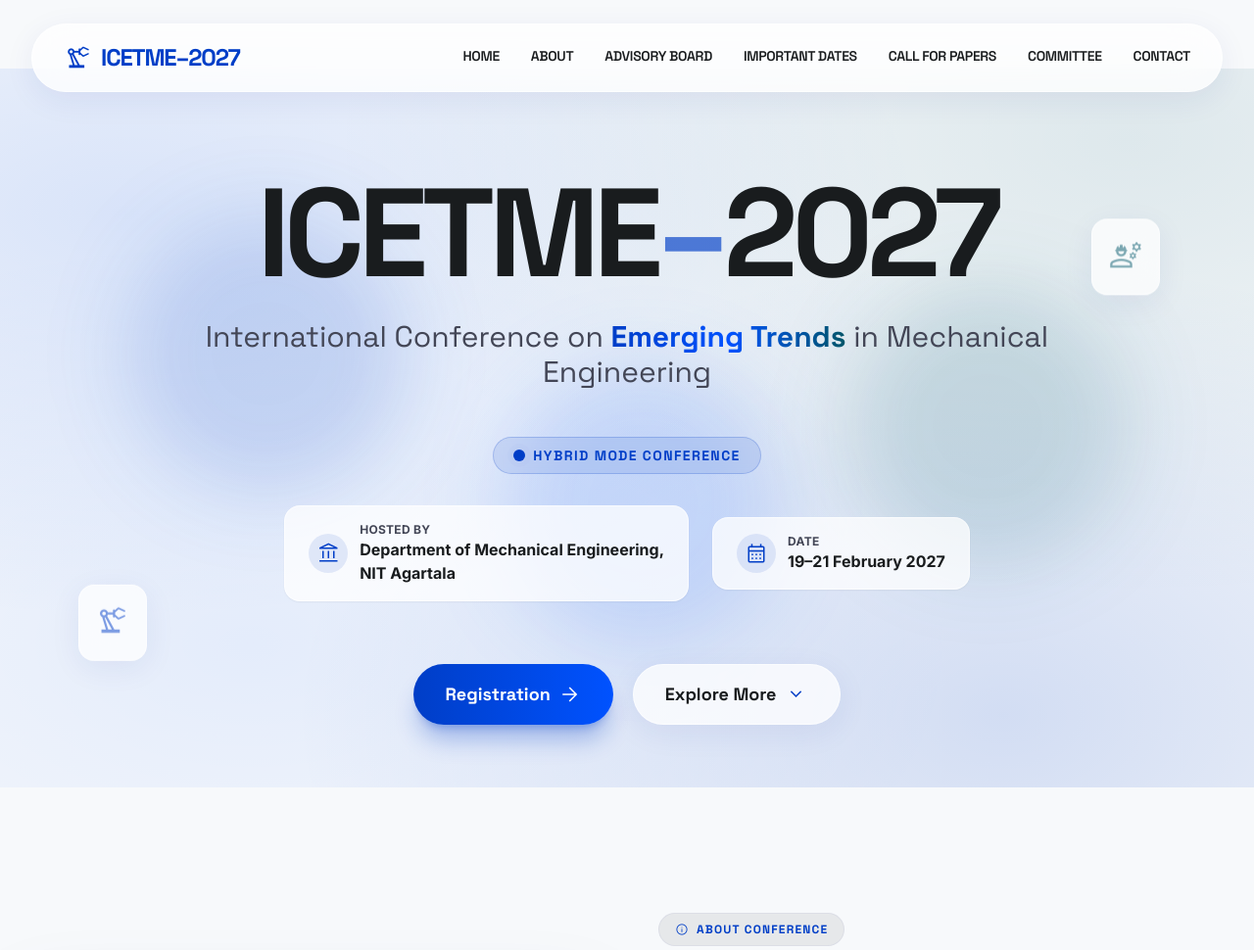
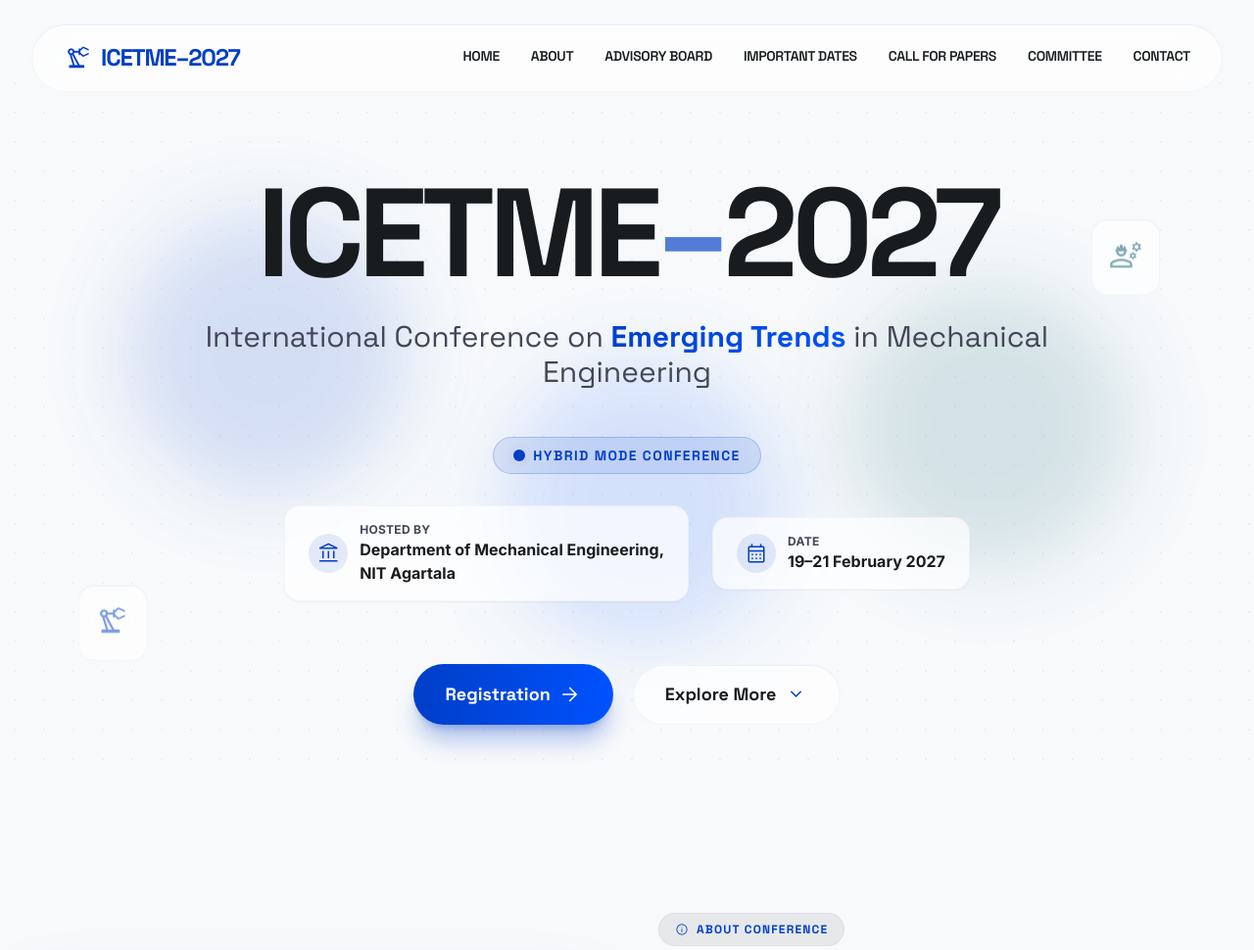
Before and after one commit to Kalyan-udd/ICETME-2027, a FastAPI app: page / in a window 1280 px wide. Shown: the top 970 px of the page at 98% size. Run offline with FastAPI, Linux system fonts and the light colour scheme; some libraries are stand-ins or nearby versions.

Commit message:
Add premium custom styles and utilities to home.css

```diff
--- a/templates/static/css/home.css
+++ b/templates/static/css/home.css
@@ -52,3 +52,85 @@
     -webkit-text-fill-color: transparent;
     background-image: linear-gradient(90deg, #003ec7, #0052ff, #005569);
 }
+
+
+
+
+
+
+
+/* ==========================================================================
+   ICETME-2027 | Premium Custom Styles (Paired with Tailwind)
+   ========================================================================== */
+
+/* --- Base & Scrollbar --- */
+html {
+    scroll-behavior: smooth;
+}
+
+/* Premium Custom Scrollbar */
+::-webkit-scrollbar {
+    width: 10px;
+}
+::-webkit-scrollbar-track {
+    background: #f7f9fb; /* surface */
+}
+::-webkit-scrollbar-thumb {
+    background: #c3c5d9; /* outline-variant */
+    border-radius: 10px;
+}
+::-webkit-scrollbar-thumb:hover {
+    background: #737688; /* outline */
+}
+
+/* --- Typography Utilities --- */
+.gradient-text {
+    /* Signature CTAs: Gradient from primary to primary_container */
+    background: linear-gradient(135deg, #003ec7, #0052ff);
+    -webkit-background-clip: text;
+    -webkit-text-fill-color: transparent;
+    background-clip: text;
+    color: transparent;
+}
+
+/* --- Glassmorphism Components --- */
+.glass-card {
+    /* Tier 2: surface_container_lowest @ 70% opacity + backdrop-blur */
+    background: rgba(255, 255, 255, 0.7);
+    backdrop-filter: blur(20px);
+    -webkit-backdrop-filter: blur(20px);
+
+    /* Ghost Border Fallback: outline-variant @ 15% */
+    border: 1px solid rgba(195, 197, 217, 0.15);
+
+    /* Subtle inner glow to simulate light hitting a lens */
+    box-shadow: inset 0 1px 0 rgba(221, 225, 255, 0.5); /* primary_fixed tint */
+}
+
+/* --- Motion & Transitions (The "Oiled" Feel) --- */
+.oiled-transition {
+    /* Sub-pixel motion: cubic-bezier for an expensive feel */
+    transition: all 0.4s cubic-bezier(0.4, 0, 0.2, 1);
+}
+
+.card-hover {
+    transition: all 0.4s cubic-bezier(0.4, 0, 0.2, 1);
+}
+
+.card-hover:hover {
+    /* Lift and scale slightly (1.02x) */
+    transform: translateY(-4px) scale(1.02);
+
+    /* Shift ghost border opacity from 15% to 40% on hover */
+    border-color: rgba(195, 197, 217, 0.40);
+
+    /* Ambient Shadow using on-surface (#191c1e) at 8% opacity */
+    box-shadow: 0 32px 64px rgba(25, 28, 30, 0.08);
+}
+
+/* --- Custom Backgrounds --- */
+.hero-mesh {
+    /* Optional: A very subtle dot mesh for the hero background */
+    background-image: radial-gradient(rgba(195, 197, 217, 0.2) 1px, transparent 1px);
+    background-size: 30px 30px;
+}
```
